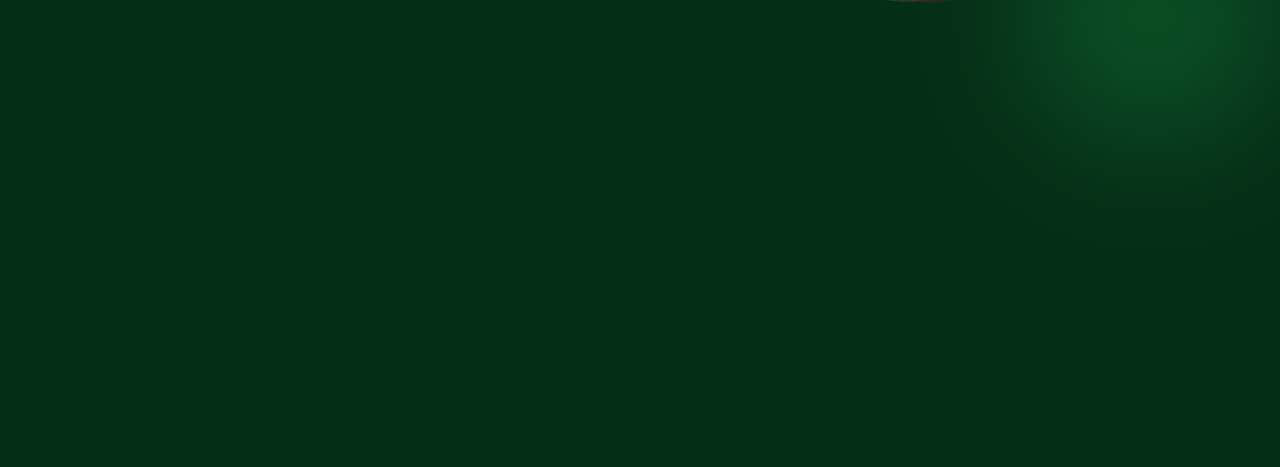
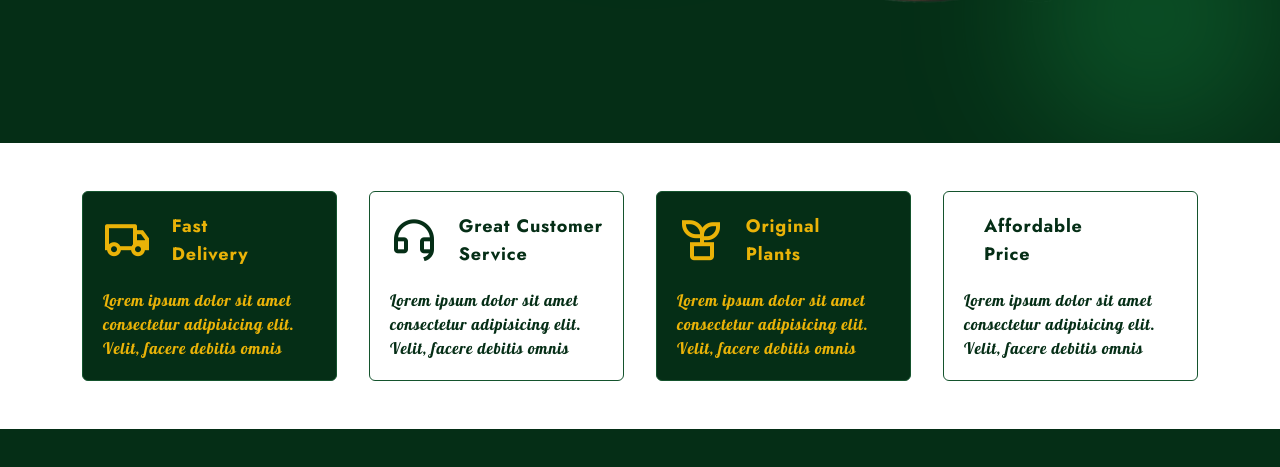
Before and after one commit to mazumdaratik/PlantWeb, a website: page src/index.html in a window 1280 px wide. Shown: the part 629-1096 px from the top of the page. Drawn offline with nearby package versions, Linux system fonts and the light colour scheme.

Commit message:
Service Section added

```diff
--- a/src/index.html
+++ b/src/index.html
@@ -117,8 +117,70 @@
       </section>
 
       <!--~~~~~~~~~~~~~~~ Services ~~~~~~~~~~~~~~~-->
-      <div>
+      <div class="bg-white text-green-950 py-12">
+        <div class="container w-full grid grid-cols-1 gap-8
+        md:grid-cols-2 lg:grid-cols-3 xl:grid-cols-4">
+            <!--Card1-->
+            <div class="border bg-green-950 text-yellow-500 border-green-900 p-5 cursor-pointer rounded-md
+            hover:shadow-2xl hover:-translate-y-1 duration-300 space-y-5">
+                <div class="flex items-center gap-5">
+                    <i class="ri-truck-line text-3xl md:text-4xl xl:text-5xl"></i>
+                    <p class="md:text-lg font-bold">
+                        Fast <br>
+                        Delivery
+                    </p>
+                </div>
+                <p class="font-Lobster">
+                    Lorem ipsum dolor sit amet consectetur adipisicing elit. Velit, facere debitis omnis
+                </p>
+            </div>
 
+            <!--Card2-->
+            <div class="border hover:bg-green-950 hover:text-yellow-400 border-green-900 p-5 cursor-pointer rounded-md
+            hover:shadow-2xl hover:-translate-y-1 duration-300 space-y-5">
+                <div class="flex items-center gap-5">
+                    <i class="ri-customer-service-line text-3xl md:text-4xl xl:text-5xl"></i>
+                    <p class="md:text-lg font-bold">
+                        Great Customer <br>
+                        Service
+                    </p>
+                </div>
+                <p class="font-Lobster">
+                    Lorem ipsum dolor sit amet consectetur adipisicing elit. Velit, facere debitis omnis
+                </p>
+            </div>
+
+            <!--Card3-->
+            <div class="bg-green-950 text-yellow-500 border border-green-900 p-5 cursor-pointer rounded-md
+            hover:shadow-2xl hover:-translate-y-1 duration-300 space-y-5">
+                <div class="flex items-center gap-5">
+                    <i class="ri-plant-line text-3xl md:text-4xl xl:text-5xl"></i>
+                    <p class="md:text-lg font-bold">
+                        Original <br>
+                        Plants
+                    </p>
+                </div>
+                <p class="font-Lobster">
+                    Lorem ipsum dolor sit amet consectetur adipisicing elit. Velit, facere debitis omnis
+                </p>
+            </div>
+
+            <!--Card4-->
+            <div class="hover:bg-green-950 hover:text-yellow-400 border border-green-900 p-5 cursor-pointer rounded-md
+            hover:shadow-2xl hover:-translate-y-1 duration-300 space-y-5">
+                <div class="flex items-center gap-5">
+                    <i class="ri-money-dollar-circle-linee text-3xl md:text-4xl xl:text-5xl"></i>
+                    <p class="md:text-lg font-bold">
+                        Affordable <br>
+                        Price
+                    </p>
+                </div>
+                <p class="font-Lobster">
+                    Lorem ipsum dolor sit amet consectetur adipisicing elit. Velit, facere debitis omnis
+                </p>
+            </div>
+
+        </div>
       </div>
 
       <!--~~~~~~~~~~~~~~~ About us ~~~~~~~~~~~~~~~-->
```
Also changed, not shown: src/output.css.
